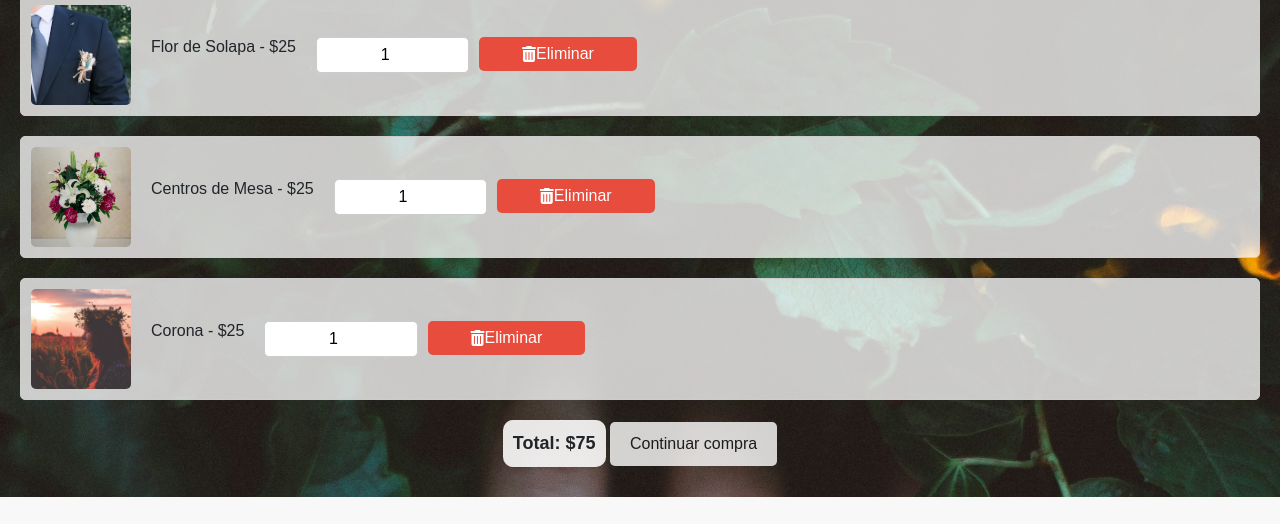
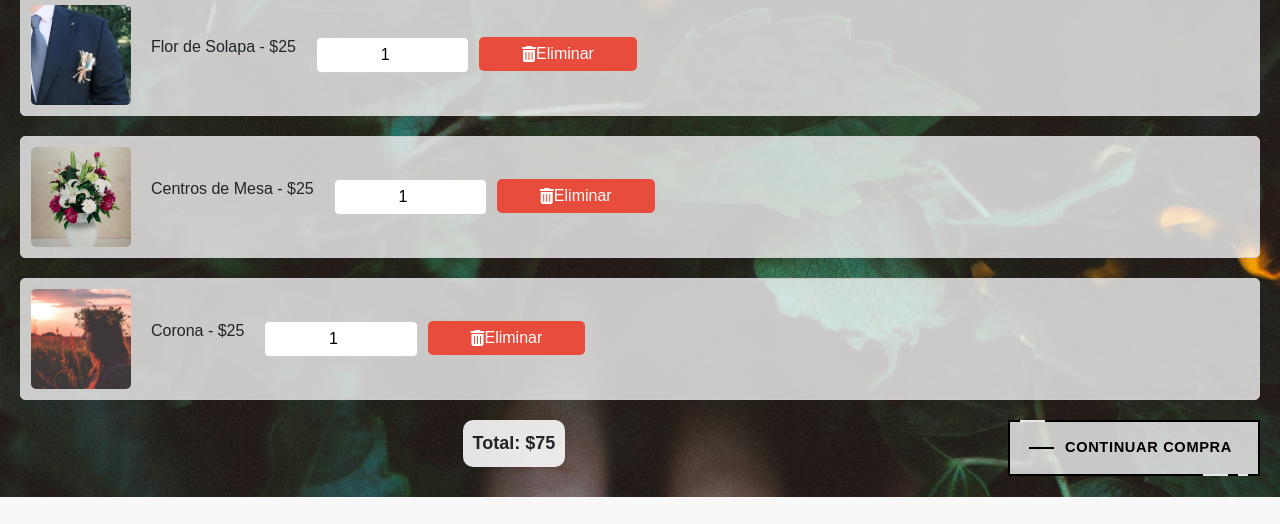
Before and after one commit to juanfierro/PreEntrega3_Fierro, a website: page pages/carrito.html in a window 1280 px wide. Shown: the part 454-978 px from the top of the page. Drawn offline with nearby package versions, Linux system fonts and the light colour scheme; a web font is replaced by a local one.

Commit message:
Estado final de la tercer entrega

```diff
--- a/css/styles-original.css
+++ b/css/styles-original.css
@@ -40,8 +40,6 @@ header {
     padding: 10px 0;
     box-shadow: 0 2px 4px rgba(0, 0, 0, 0.1);
 }
-
-
 
 
 .navbar {
--- a/pages/carrito.html
+++ b/pages/carrito.html
@@ -65,7 +65,13 @@
         </section>
         <section class="cart-summary">
             <p class="fondo-blanco">Total: $75</p>
-            <button>Continuar compra</button>
+            <a class="fancy" href="#">
+                <span class="top-key"></span>
+                <span class="text">Continuar Compra</span>
+                <span class="bottom-key-1"></span>
+                <span class="bottom-key-2"></span>
+            </a>
+            <!-- <button>Continuar compra</button> -->
         </section>
     </main>
     <footer>
--- a/sass/components/_button.scss
+++ b/sass/components/_button.scss
@@ -4,3 +4,114 @@
     display: inline-block;
     @include box-style;
 }
+
+
+
+/* From Uiverse.io by cssbuttons-io */
+
+// animacion sacada de uiverse.io
+
+.fancy {
+    background-color: $white-transparent;
+    border: 2px solid #000;
+    border-radius: 0;
+    box-sizing: border-box;
+    color: #fff;
+    cursor: pointer;
+    display: inline-block;
+    float: right;
+    font-weight: 700;
+    letter-spacing: 0.05em;
+    margin: 0;
+    outline: none;
+    overflow: visible;
+    padding: 1.25em 2em;
+    position: relative;
+    text-align: center;
+    text-decoration: none;
+    text-transform: none;
+    transition: all 0.3s ease-in-out;
+    user-select: none;
+    font-size: 13px;
+}
+
+.fancy::before {
+content: " ";
+width: 1.5625rem;
+height: 2px;
+background: black;
+top: 50%;
+left: 1.5em;
+position: absolute;
+transform: translateY(-50%);
+transform-origin: center;
+transition: background 0.3s linear, width 0.3s linear;
+}
+
+.fancy .text {
+font-size: 1.125em;
+line-height: 1.33333em;
+padding-left: 2em;
+display: block;
+text-align: left;
+transition: all 0.3s ease-in-out;
+text-transform: uppercase;
+text-decoration: none;
+color: black;
+}
+
+.fancy .top-key {
+height: 2px;
+width: 1.5625rem;
+top: -2px;
+left: 0.625rem;
+position: absolute;
+background: #e8e8e8;
+transition: width 0.5s ease-out, left 0.3s ease-out;
+}
+
+.fancy .bottom-key-1 {
+height: 2px;
+width: 1.5625rem;
+right: 1.875rem;
+bottom: -2px;
+position: absolute;
+background: #e8e8e8;
+transition: width 0.5s ease-out, right 0.3s ease-out;
+}
+
+.fancy .bottom-key-2 {
+height: 2px;
+width: 0.625rem;
+right: 0.625rem;
+bottom: -2px;
+position: absolute;
+background: #e8e8e8;
+transition: width 0.5s ease-out, right 0.3s ease-out;
+}
+
+.fancy:hover {
+color: white;
+background: black;
+}
+
+.fancy:hover::before {
+width: 0.9375rem;
+background: white;
+}
+
+.fancy:hover .text {
+color: white;
+padding-left: 1.5em;
+}
+
+.fancy:hover .top-key {
+left: -2px;
+width: 0px;
+}
+
+.fancy:hover .bottom-key-1,
+.fancy:hover .bottom-key-2 {
+right: 0;
+width: 0;
+}
--- a/sass/components/_carrito.scss
+++ b/sass/components/_carrito.scss
@@ -53,6 +53,9 @@
     justify-content: center;
 }
 
+
+
+
 .cart-summary {
     text-align: center;
     margin-top: 20px;
--- a/sass/layout/_main-index.scss
+++ b/sass/layout/_main-index.scss
@@ -1,4 +1,4 @@
-// _main-index.scss
+
 main {
     padding: 20px;
     text-align: center;
@@ -38,7 +38,7 @@ ul {
 
     li {
     margin: 10px 0;
-    font-size: auto; // Consider changing 'auto' to a specific size
+    font-size: auto;
     }
 }
 
--- a/sass/layout/media/_mediaTablet.scss
+++ b/sass/layout/media/_mediaTablet.scss
@@ -1,7 +1,7 @@
 @import "../../utilities/variables";
 @import "../../utilities/mixins";
 
-// sass/layout/media/_media.scss
+
 
 @media (min-width: 426px) and (max-width: 768px) {
 
```
Also changed, not shown: sass/utilities/_variables.scss (+0 -13 lines), css/styles.css.
